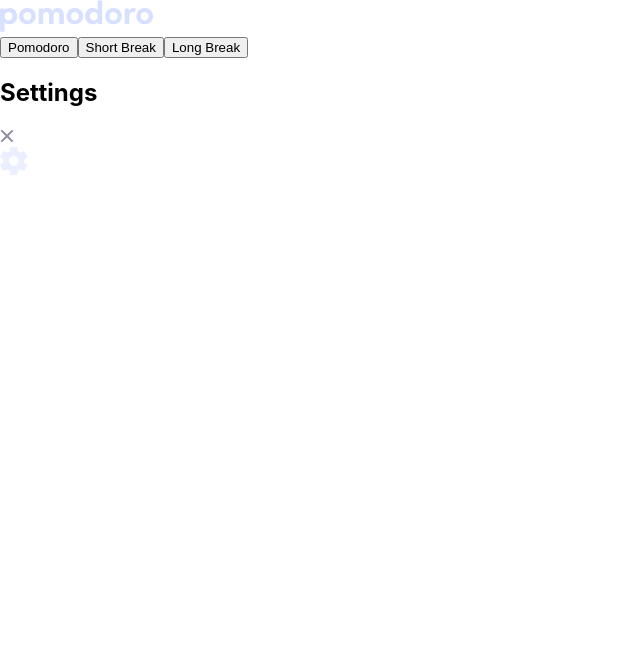
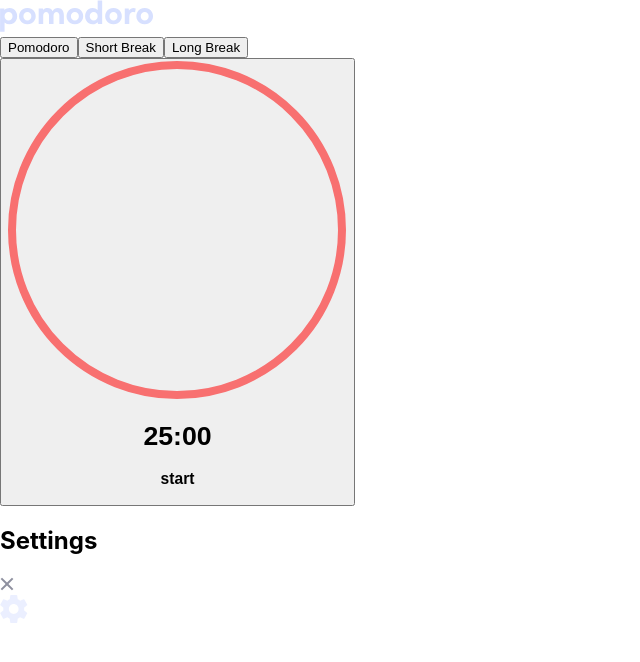
Before and after one commit to Esther-Guo/pomodoro-app-fm, a React (Create React App) app: page / in a window 1280 px wide. Shown: the top 662 px of the page, without its empty margins (0-640 px from the left). Built offline with nearby package versions, Linux system fonts and the light colour scheme.

Commit message:
finish clock function

```diff
--- a/src/App.js
+++ b/src/App.js
@@ -12,7 +12,8 @@ function App() {
   const [longBreak, setLongBreak] = useState(15);
 
   const [timer, setTimer] = useState(25*60);
-  const [startTimer, setStartTimer] = useState(false);
+  const [start, setStart] = useState(false);
+  const [pause, setPause] = useState(false);
   const [session, setSession] = useState("pomodoro"); // pomodoro | short | long
 
   const [font, setFont] = useState("kumbh"); // kumbh | roboto | space
@@ -34,7 +35,7 @@ function App() {
   function handleChangeSession(timerLen, sessionName) {
     setTimer(timerLen * 60);
     setSession(sessionName);
-    setStartTimer(false);
+    setStart(false);
   }
 
   // user click settings button to open settings tab
@@ -51,15 +52,17 @@ function App() {
   }
 
   useEffect(() => {
-    if (startTimer) {
+    if (start) {
       if (timer > 0) {
-        let interval = setInterval(() => {
-          setTimer(seconds => seconds-1);
-        }, 1000);
-        return () => clearInterval(interval);
+        if (!pause) {
+          let interval = setInterval(() => {
+            setTimer(seconds => seconds-1);
+          }, 1000);
+          return () => clearInterval(interval);
+        }
       }
       else {
-        setStartTimer(false);
+        setStart(false);
       }
     }
     else {
@@ -67,7 +70,7 @@ function App() {
       if (session === 'short') setTimer(shortBreak*60);
       if (session === 'long') setTimer(longBreak*60);
     }
-  }, [startTimer, timer]);
+  }, [start, pause, timer]);
 
   return (
     <div className="App">
@@ -78,7 +81,17 @@ function App() {
           <Button buttonClass={session === "short"? controlButtonColor:"control-button"} text="Short Break" onClick={() => handleChangeSession(shortBreak, "short")} />
           <Button buttonClass={session === "long"? controlButtonColor:"control-button"} text="Long Break" onClick={() => handleChangeSession(longBreak, "long")} />
         </div>
-        <Clock />
+        <Clock setStart={setStart}
+                start={start}
+                setPause={setPause}
+                pause={pause}
+                timer={timer}
+                // session={session}
+                themeColor={themeColor}
+                // pomodoro={pomodoro}
+                // short={shortBreak}
+                // long={longBreak}
+        />
         <Settings apply={closeSettings}/>
         <img src={SettingsIcon} alt="settings icon" className="settings-icon" onClick={openSettings}/>
       </div>
--- a/src/components/Clock.js
+++ b/src/components/Clock.js
@@ -1,7 +1,48 @@
-const Clock = () => {
+import clsx from 'clsx';
+
+const Clock = ({ setStart, start, setPause, pause, timer, themeColor }) => {
+
+    const ringColor = clsx('progress-ring__circle', {
+        red: themeColor === 'red',
+        blue: themeColor === 'blue',
+        purple: themeColor === 'purple'
+    });
+
+    // click to start/pause/continue a timer
+    function handleClick() {
+        if (!start) setStart(true);
+        else {
+            setPause(!pause);
+        }
+    }
 
     return (
-        <div className="clock"></div>
+        <div className="clock">
+            <button className="main-button" onClick={handleClick}>
+                <svg
+                    id="circle-tablet"
+                    className="progress-ring"
+                    height="339"
+                    width="339"
+                >
+                    <circle
+                    id="circle"
+                    className={ringColor}
+                    strokeWidth="8"
+                    stroke="#F87070"
+                    strokeLinecap="round"
+                    fill="transparent"
+                    r="165"
+                    cx="169"
+                    cy="169"
+                    ></circle>
+                </svg>
+                <h1>{ Math.floor(timer / 60) < 10 ? '0'+Math.floor(timer/60) : Math.floor(timer/60) }:
+                {Math.floor(timer % 60) < 10 ? '0'+Math.floor(timer % 60) : Math.floor(timer % 60)}
+                </h1>
+                <h3>{ !start||pause? 'start' : 'pause'}</h3>
+            </button>
+        </div>
     );
 }
 
```
